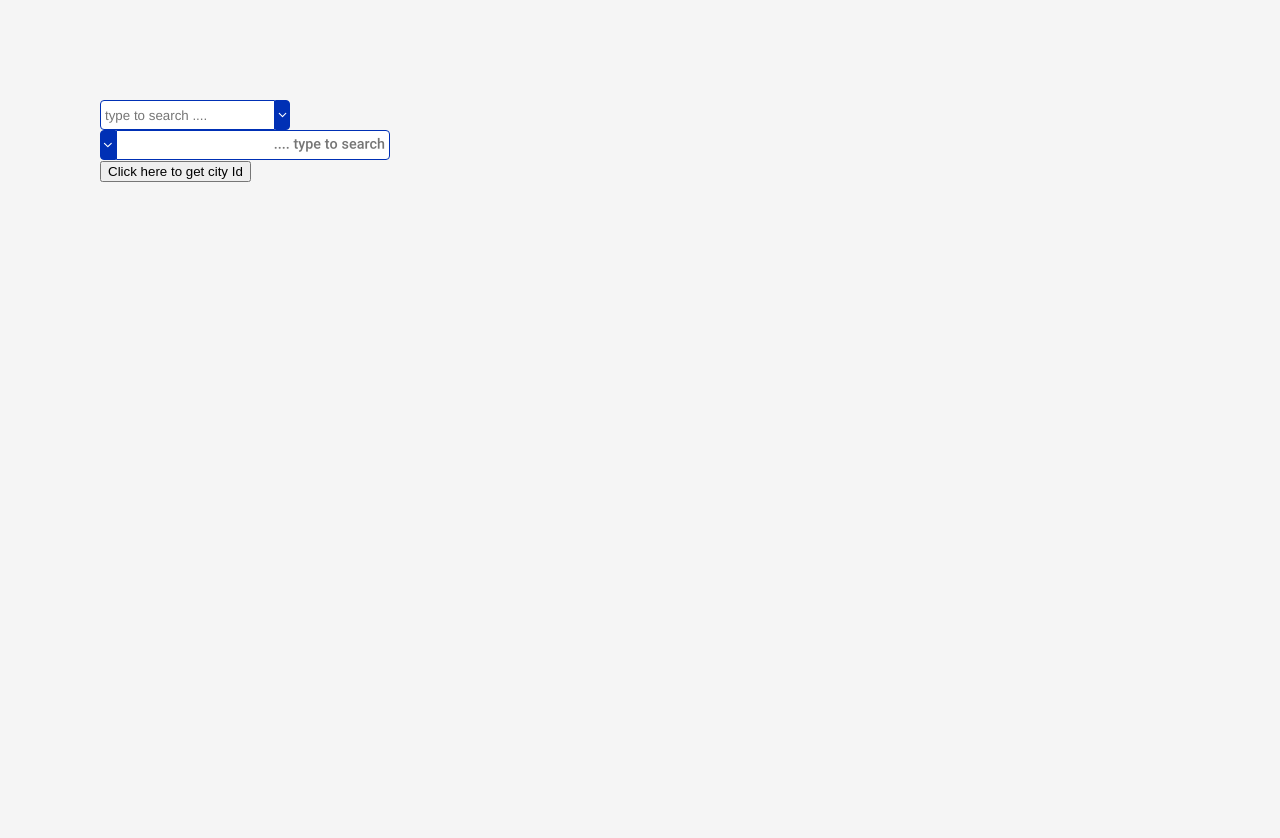
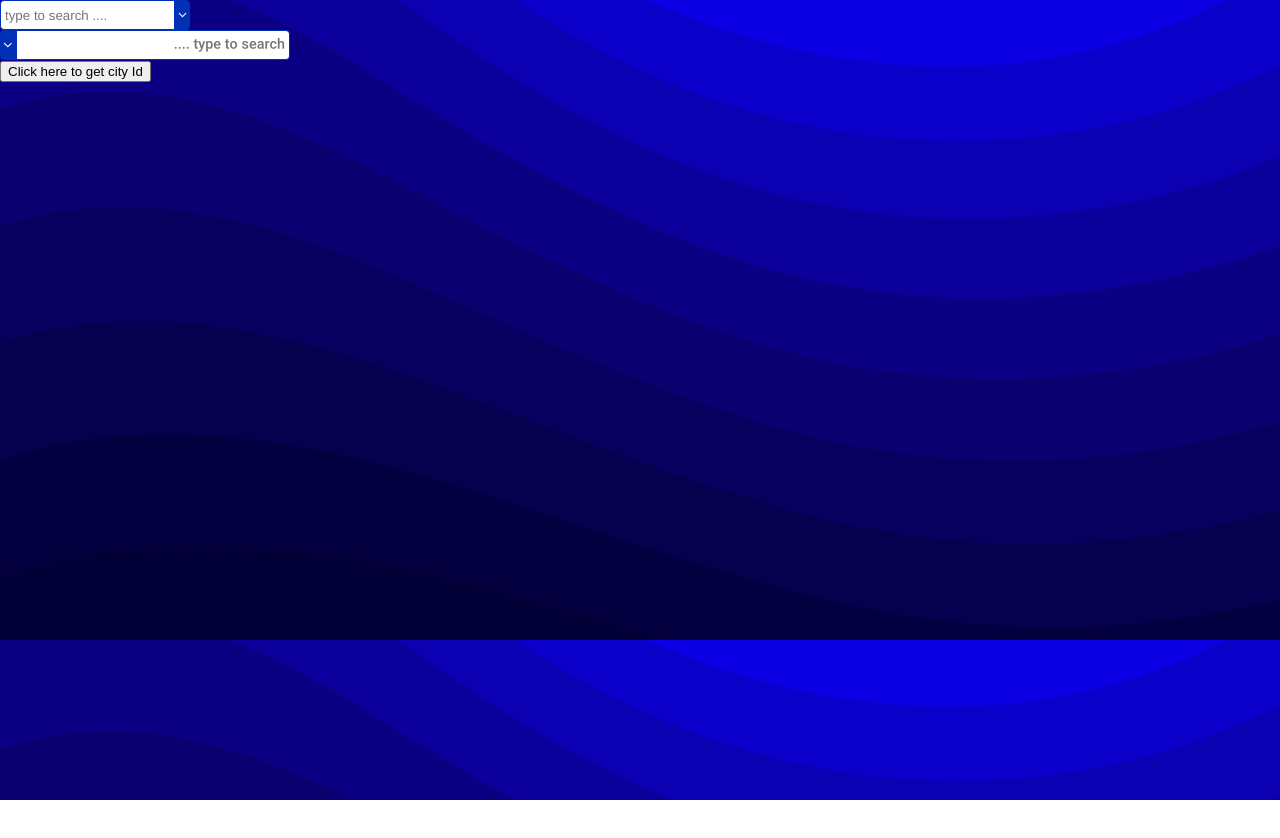
Before and after one commit to Behnam1369/Z4, a React (Create React App) app: page / in a window 1280 px wide. Shown: the top 838 px of the page. After the commit the page ends 800 px from the top, so only its background shows below. Built offline with nearby package versions, Linux system fonts and the light colour scheme.

Commit message:
Update general styles

```diff
--- a/src/App.css
+++ b/src/App.css
@@ -1,4 +1,4 @@
-body {
-  margin: 100px;
-  height: 3000px;
+html {
+  background-image: url("../public/images/backgroundsvg.svg");
+  background-size: cover;
 }
--- a/src/index.css
+++ b/src/index.css
@@ -5,7 +5,7 @@ body {
     sans-serif;
   -webkit-font-smoothing: antialiased;
   -moz-osx-font-smoothing: grayscale;
-  background-color: whitesmoke;
+  /* background-color: whitesmoke; */
 }
 
 code {
```
